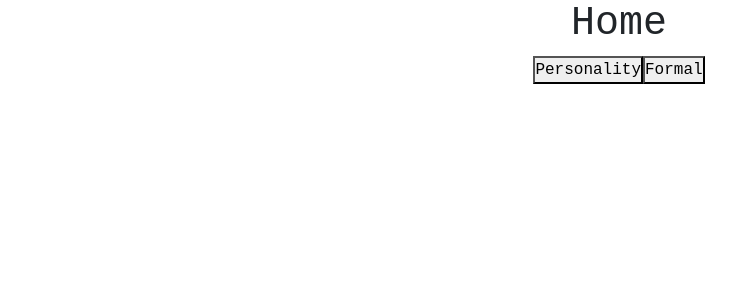
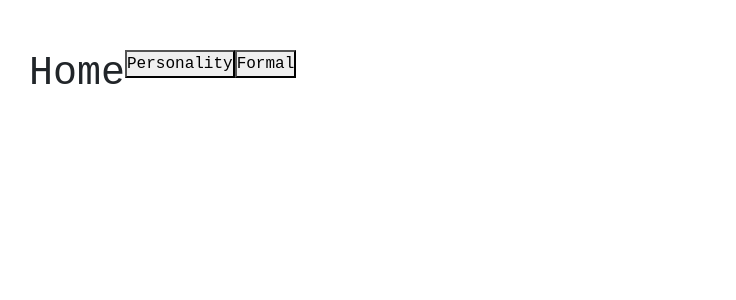
Before and after one commit to Artmoraes/Portfolio, a React (Create React App) app: page / in a window 1280 px wide. Shown: the top 300 px of the page, without its empty margins (21-757 px from the left). Built offline with nearby package versions, Linux system fonts and the light colour scheme.

Commit message:
Update App.css

```diff
--- a/src/App.css
+++ b/src/App.css
@@ -2,6 +2,12 @@
   .App-logo {
     height: 20vmin;
     pointer-events: none;
+  }
+
+  .space--button{
+    display: flex;
+    flex-direction: row;
+    margin: 50px;
   }
 
   @media (prefers-reduced-motion: no-preference) {
@@ -29,6 +35,11 @@
   height: 10vmin;
   pointer-events: none;
 }
+    .space--button{
+    display: flex;
+    flex-direction: row;
+    margin: 50px;
+  }
 
 @media (prefers-reduced-motion: no-preference) {
   .App-logo {
```
